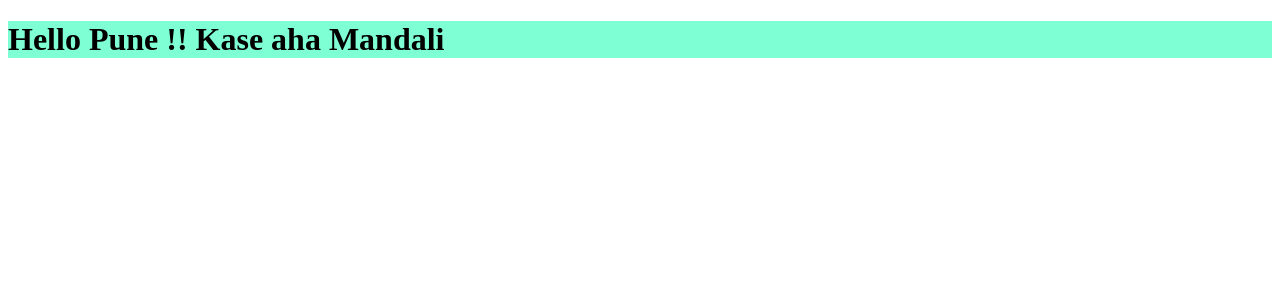
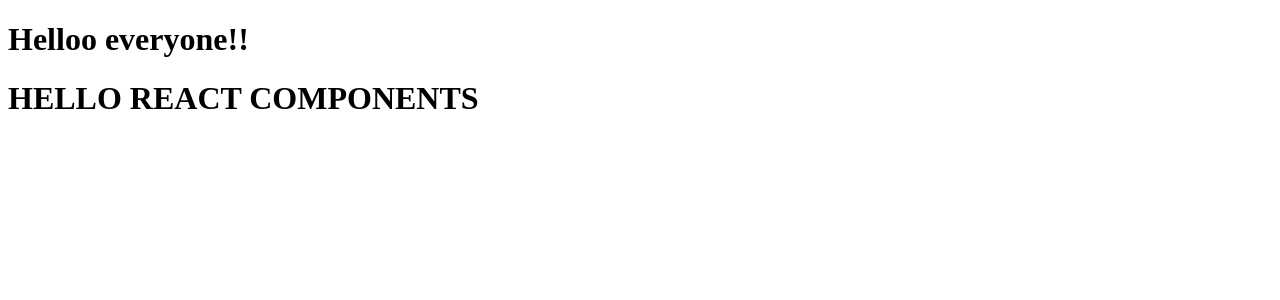
Before and after one commit to soham0314/FOOD-CART, a React (Vite) app: page / in a window 1280 px wide. Shown: the top 300 px of the page. Built offline with nearby package versions, Linux system fonts and the light colour scheme.

Commit message:
initial commit

```diff
--- a/App.js
+++ b/App.js
@@ -1,7 +1,7 @@
 import React from "react";
 import ReactDOM from "react-dom/client";
 
-//root
+/*root   [8/02/24]
 const heading = React.createElement(
   "h1",
   { id: "heading" },
@@ -10,12 +10,34 @@
 
 console.log(heading);
 
-//jsx - html-like
 
-const jsxHeading = <h1 id="heading">Hello Pune !! Kase aha Mandali</h1>;
+// jsx - (html-like) :
+
+const jsxHeading = (
+  <h1 className="head" tabIndex="1">
+    Hello Pune !! Kase aha Mandali🙂
+  </h1>
+);
 
 console.log(jsxHeading);
 
 const root = ReactDOM.createRoot(document.getElementById("root"));
 
 root.render(jsxHeading);
+*/
+
+// ReactComponent      [9/02/24]
+
+const Title = () => <h1>Helloo everyone!!</h1>;
+
+const HeadingComponent = () => (
+  <div id="container">
+    <Title />
+    <h1 className="heading">HELLO REACT COMPONENTS</h1>
+  </div>
+);
+
+console.log(HeadingComponent);
+const root = ReactDOM.createRoot(document.getElementById("root"));
+
+root.render(<HeadingComponent />);
```
